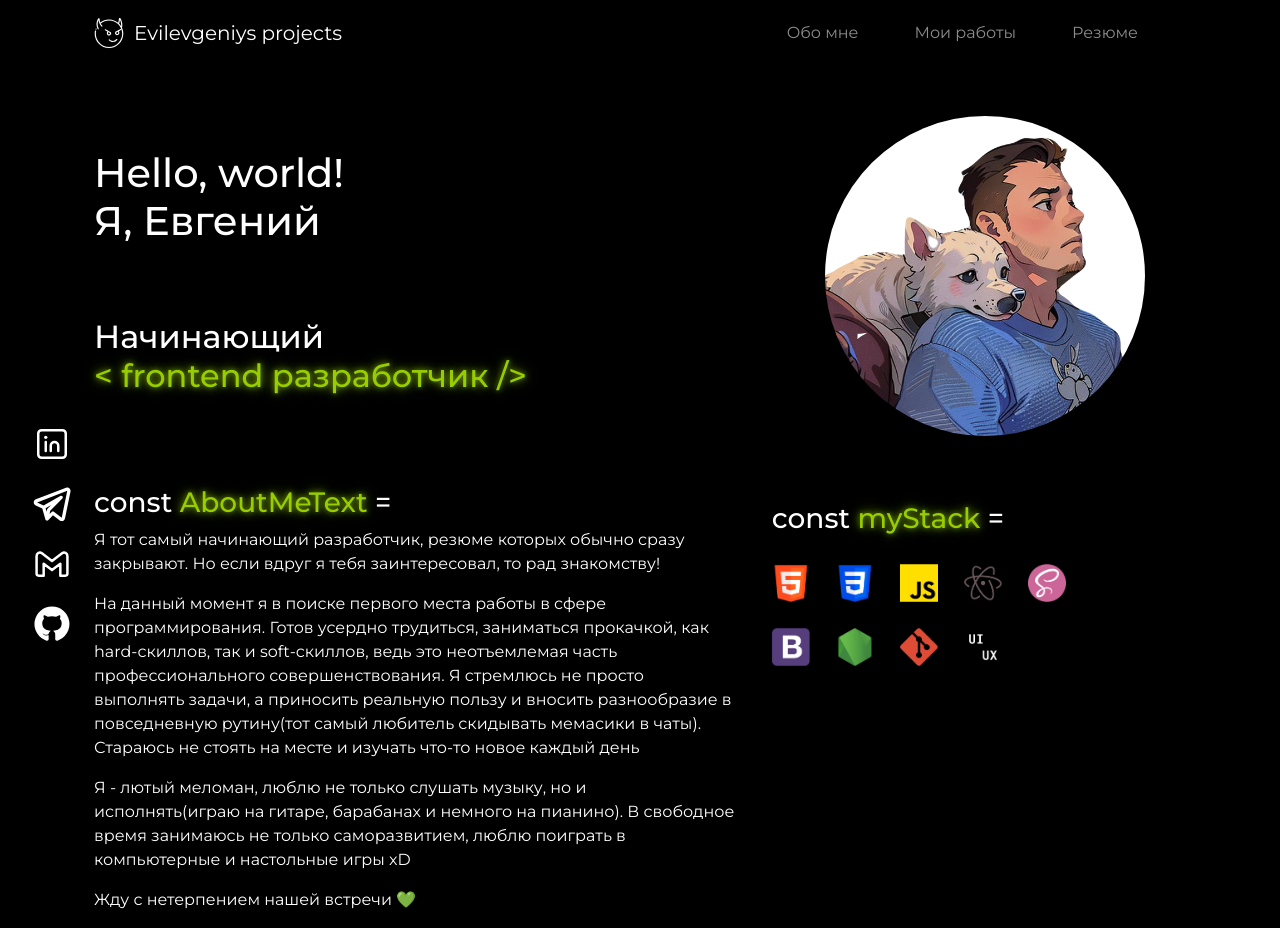
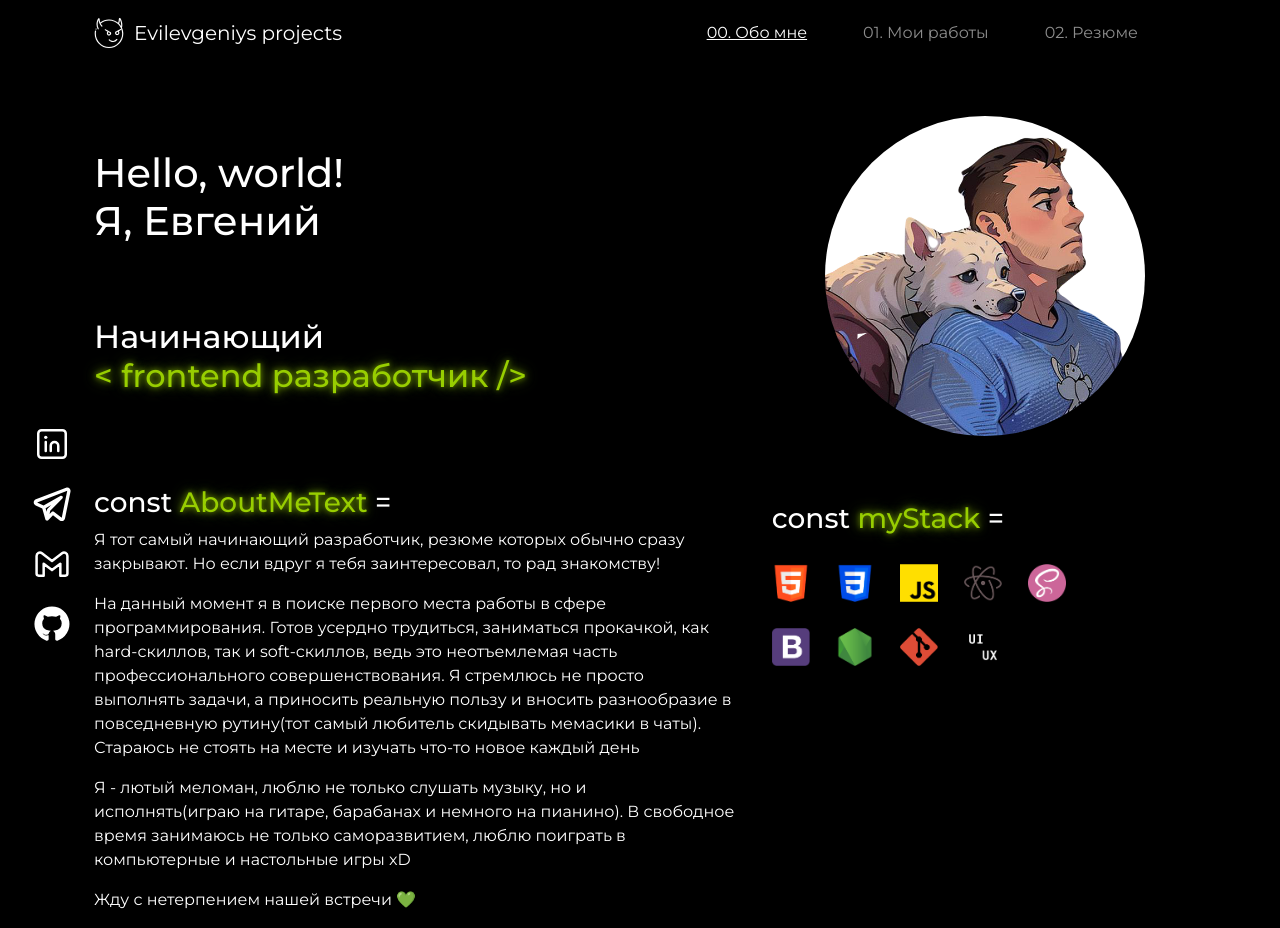
Before and after one commit to evilevgeniys/portfolioReactSite, a React (Create React App) app: page / in a window 1280 px wide. Built offline with nearby package versions, Linux system fonts and the light colour scheme.

Commit message:
Добавлены компоненты страниц портфолио и резюме

```diff
--- a/package.json
+++ b/package.json
@@ -10,6 +10,7 @@
     "react": "^18.2.0",
     "react-bootstrap": "^2.10.2",
     "react-dom": "^18.2.0",
+    "react-router-dom": "^6.23.1",
     "react-scripts": "5.0.1",
     "sass": "^1.75.0",
     "web-vitals": "^2.1.4"
--- a/src/components/header/Header.js
+++ b/src/components/header/Header.js
@@ -17,9 +17,9 @@ const Header = () => {
                        <Navbar.Toggle aria-controls="basic-navbar-nav"/>
                        <Navbar.Collapse id="basic-navbar-nav"/>
                        <Nav className="d-flex justify-content-end align-items-center header__nav-links">
-                            <Nav.Link href="#aboutMe" className="header__nav-item">Обо мне</Nav.Link>
-                            <Nav.Link href="#portfolio" className="header__nav-item">Мои работы</Nav.Link>
-                            <Nav.Link href="#portfolio" className="header__nav-item">Резюме</Nav.Link>
+                            <Nav.Link href="#aboutMe" className="header__nav-item active">00. Обо мне</Nav.Link>
+                            <Nav.Link href="#portfolio" className="header__nav-item">01. Мои работы</Nav.Link>
+                            <Nav.Link href="#portfolio" className="header__nav-item">02. Резюме</Nav.Link>
                        </Nav>
                 </Container>
             </Navbar>
--- a/src/components/header/Header.scss
+++ b/src/components/header/Header.scss
@@ -2,7 +2,6 @@
 
 .header {
     &__nav{
-
         &-logo{
             &:hover {
                 color: $text-highlighted-green;
@@ -36,3 +35,8 @@
         }
     }
 }
+
+.active {
+    color: $text-highlighted-green;
+    text-decoration: underline;
+}
```
Also changed, not shown: src/components/app/App.js (line endings or trailing spaces), src/components/portfolio/Portfolio.js (added), src/components/portfolio/Portfolio.scss (added), src/components/resume/Resume.js (added), src/components/resume/Resume.scss (added), 1 other file (tests, documents, lock files or other folders).
